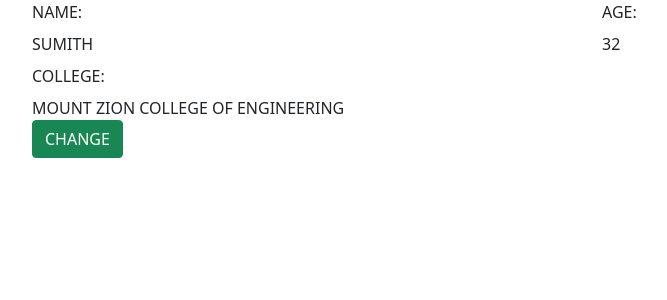
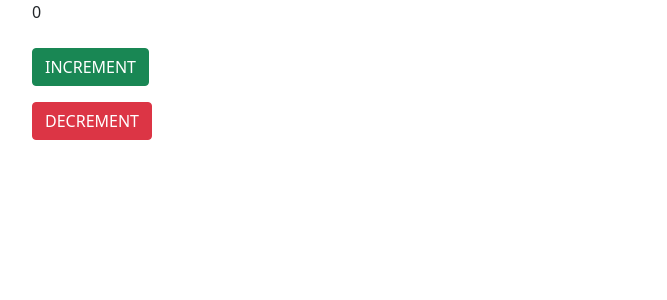
Before and after one commit to Sumithksam/reactapp, a React (Create React App) app: page / in a window 1280 px wide. Shown: the top 300 px of the page, without its empty margins (50-717 px from the left). Built offline with nearby package versions, Linux system fonts and the light colour scheme.

Commit message:
counter add

```diff
--- a/src/App.js
+++ b/src/App.js
@@ -5,11 +5,11 @@ import 'bootstrap/dist/js/bootstrap.bundle.min.js';
 import Registerpage from './components/Registerpage';
 import Profile from './components/Profile';
 import Student1 from './components/Student1';
+import Counter1 from './components/Counter1';
 
 function App() {
   return (
-
-<Student1/>
+<Counter1/>
   );
 }
 
--- /dev/null
+++ b/src/components/Counter1.js
@@ -0,0 +1,35 @@
+import React, { useState } from 'react'
+
+const Counter1 = () => {
+    var [num,changeNum]=useState(0)
+
+    const incNum =()=>{
+        changeNum(num=num+1)
+    }
+    const decNum=()=>{
+        changeNum(num=num-1)
+    }
+  return (
+    <div>
+        <div class="container">
+    <div class="row ">
+        <div class="col col-12 col-sm-12 col-md-12 col-lg-12 col-xl-12 col-xxl-12">
+            <div class="row g-3">
+                <div class="col col-12 col-sm-12 col-md-12 col-lg-12 col-xl-12 col-xxl-12">
+                <label for="" class="form-label">{num}</label>
+                </div>
+                <div class="col col-12 col-sm-12 col-md-12 col-lg-12 col-xl-12 col-xxl-12">
+                    <button onClick={incNum} class="btn btn-success">INCREMENT</button>
+                </div>
+                <div class="col col-12 col-sm-12 col-md-12 col-lg-12 col-xl-12 col-xxl-12">
+                    <button onClick={decNum} class="btn btn-danger">DECREMENT</button>
+                </div>
+            </div>
+        </div>
+    </div>
+</div>
+</div>
+  )
+}
+
+export default Counter1
```
Also changed, not shown: public/counter.html (added, +17 -0 lines).
